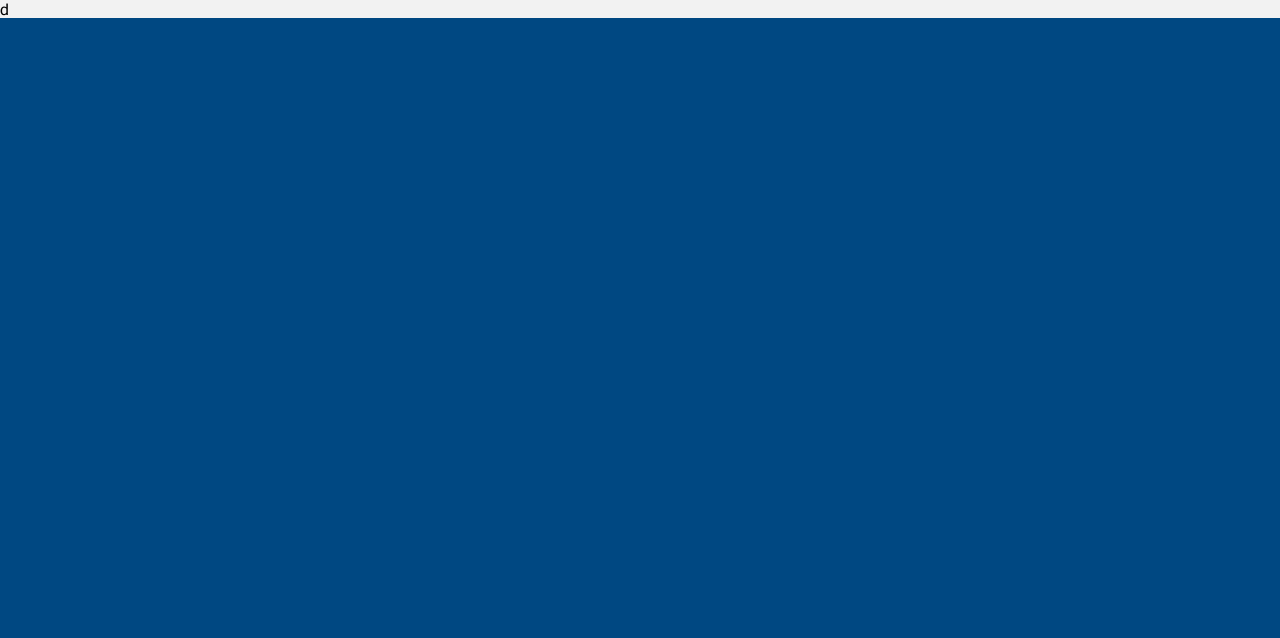
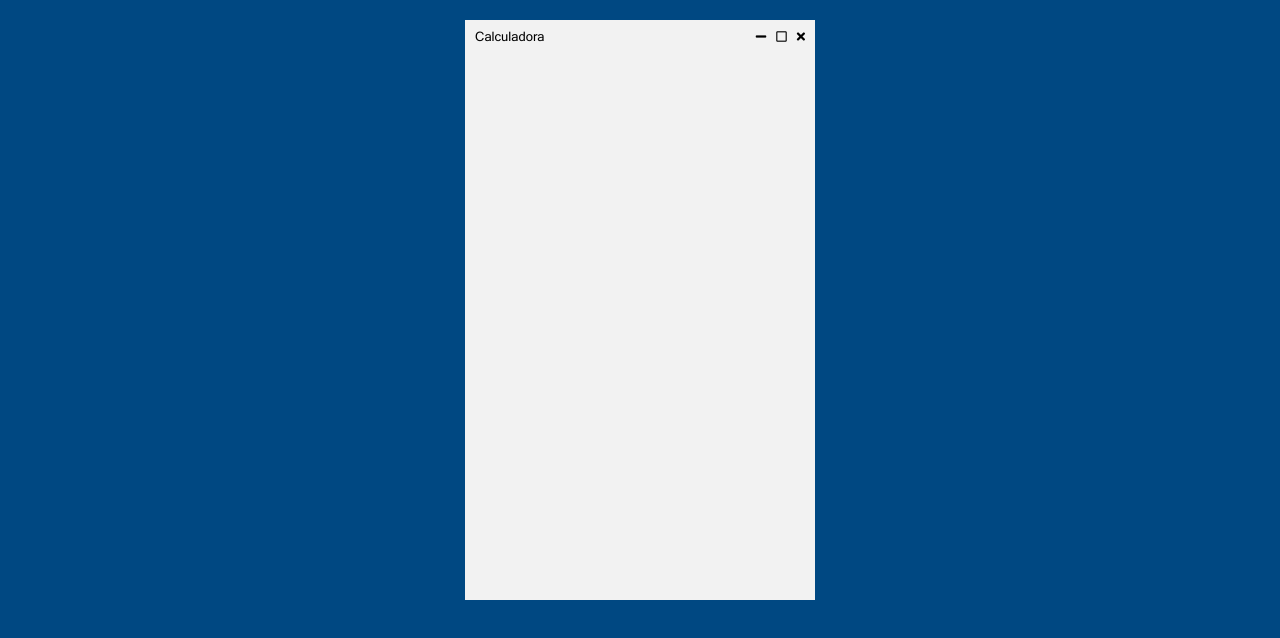
Before and after one commit to TryNeo/calculadora-win10, a plain HTML site: page index.html in a window 1280 px wide. Drawn offline with nearby package versions, Linux system fonts and the light colour scheme.

Commit message:
cabezera

```diff
--- a/index.html
+++ b/index.html
@@ -6,11 +6,23 @@
     <meta name="viewport" content="width=device-width, initial-scale=1.0">
     <title>Calculadora - windows 10</title>
     <link rel="stylesheet" href="https://cdnjs.cloudflare.com/ajax/libs/normalize/8.0.1/normalize.min.css" integrity="sha512-NhSC1YmyruXifcj/KFRWoC561YpHpc5Jtzgvbuzx5VozKpWvQ+4nXhPdFgmx8xqexRcpAglTj9sIBWINXa8x5w==" crossorigin="anonymous" referrerpolicy="no-referrer" />
+    <link rel="stylesheet" href="https://use.fontawesome.com/releases/v5.8.1/css/all.css" integrity="sha384-50oBUHEmvpQ+1lW4y57PTFmhCaXp0ML5d60M1M7uH2+nqUivzIebhndOJK28anvf" crossorigin="anonymous">
     <link rel="stylesheet" href="style.css">
 </head>
 <body>
-    <main id="main-content" class="calculadora">
-        d
+    <main id="main-content" class="calculadora-main">
+        <div class="calculadora">
+            <div class="calculadora__header">
+                <p class="calculadora__title">
+                    Calculadora
+                </p>
+                <div class="calculadora__closes">
+                    <p class="calculadora__minus"><i class="fas fa-minus"></i></p>
+                    <p class="calculadora__square"><i class="far fa-square"></i></p>
+                    <p class="calculadora__times"><i class="fas fa-times"></i></p>
+                </div>
+            </div>
+        </div>
     </main>
 </body>
 </html>
--- a/style.css
+++ b/style.css
@@ -29,8 +29,38 @@ html{
 
 
 
+.calculadora-main{
+    display: flex;
+    justify-content: center;
+    align-items: center;
+    margin:0px auto;
+    font-family: var(--font-base);
+    max-width:600px;
+    min-height: 620px;
+}
+
 .calculadora{
-    display: block;
     background-color: var(--opaque-gray);
-    font-family: var(--font-base);
+    width:350px;
+    height:580px;
 }
+
+
+.calculadora__header{
+    display:flex;
+    justify-content: space-between;
+    align-items: center;
+    padding: 10px;
+}
+
+.calculadora__title{
+    font-size: 13px;
+}
+
+.calculadora__closes{
+    display: flex;
+    justify-content:between;
+    align-items: center;
+    font-size: 12px;
+    gap: 10px;
+}
```
